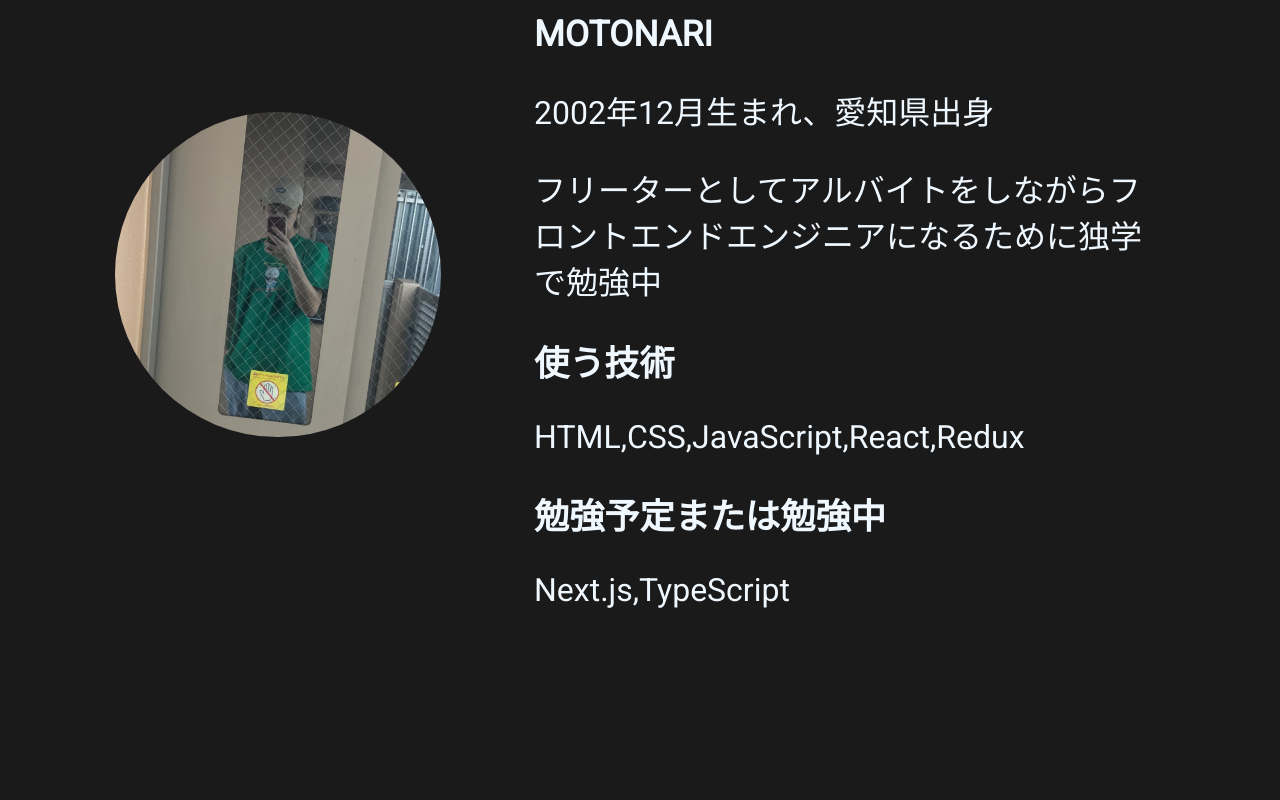
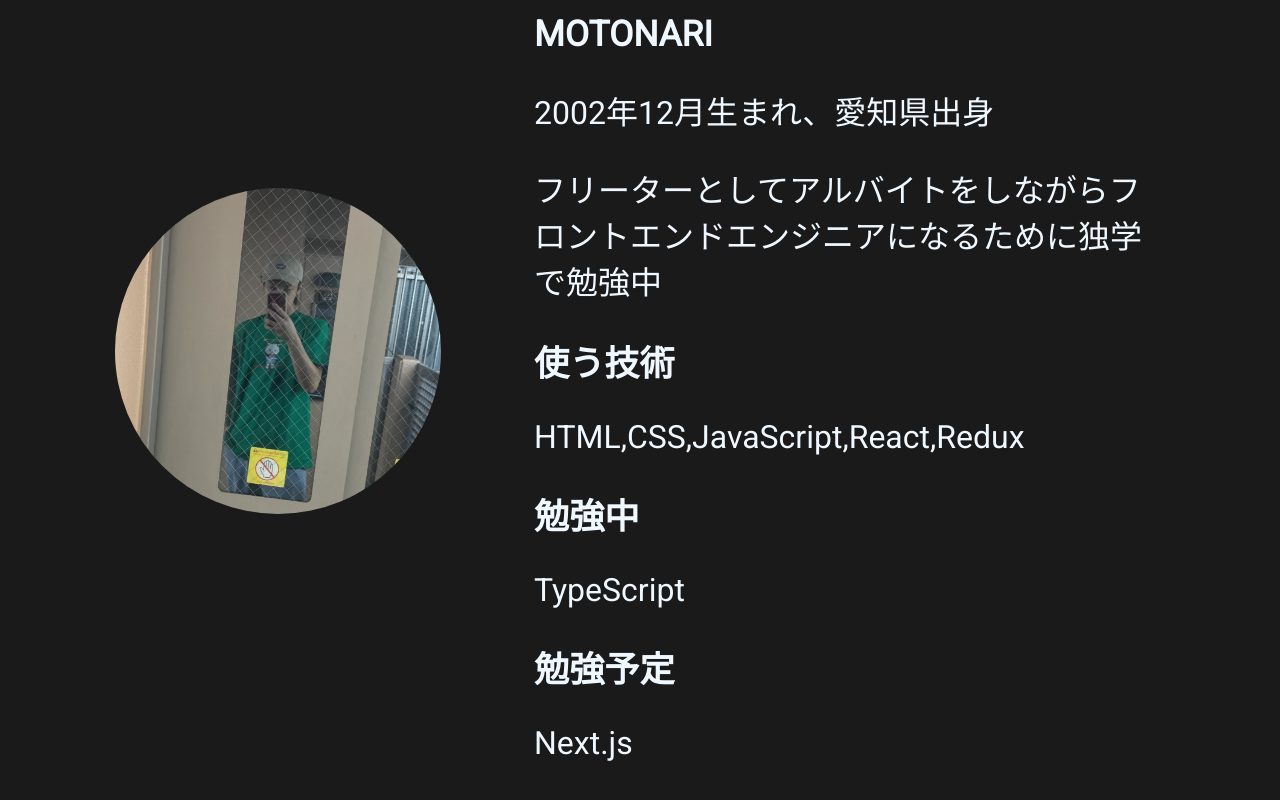
Before and after one commit to MoGomez-dev/my-page, a React (Create React App) app: page / in a window 1280 px wide. Shown: the part 242-1042 px from the top of the page. Before the commit the page ends 933 px from the top, so only its background shows below. Built offline with nearby package versions, Linux system fonts and the light colour scheme.

Commit message:
Update Home.jsx

```diff
--- a/src/components/Home.jsx
+++ b/src/components/Home.jsx
@@ -17,8 +17,10 @@ export const Home = () => {
               </p>
               <h5>使う技術</h5>
               <p> HTML,CSS,JavaScript,React,Redux</p>
-              <h5>勉強予定または勉強中</h5>
-              <p> Next.js,TypeScript</p>
+              <h5>勉強中</h5>
+              <p> TypeScript</p>
+              <h5>勉強予定</h5>
+              <p> Next.js</p>
             </div>
           </div>
         </div>
```
